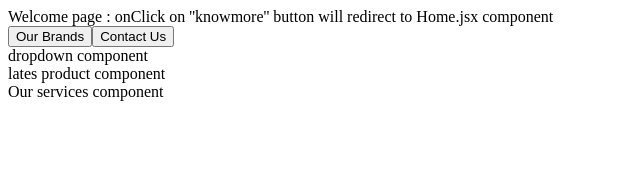
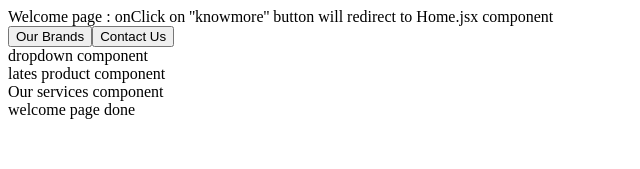
Before and after one commit to TyreBox-XL-mation/TyreBox-XL-mation, a React app: page / in a window 1280 px wide. Shown: the top 169 px of the page, without its empty margins (0-640 px from the left). Built offline with nearby package versions, Linux system fonts and the light colour scheme; the HTML template or start-up script is replaced by a standard one.

Commit message:
welcomedone

```diff
--- a/react-client/src/Welcome.jsx
+++ b/react-client/src/Welcome.jsx
@@ -19,6 +19,7 @@ class Welcome extends React.Component {
       <div>
         Welcome page : onClick on ''knowmore'' button will redirect to Home.jsx component
         <App />
+        welcome page done
       </div>)
   }
 }
```
